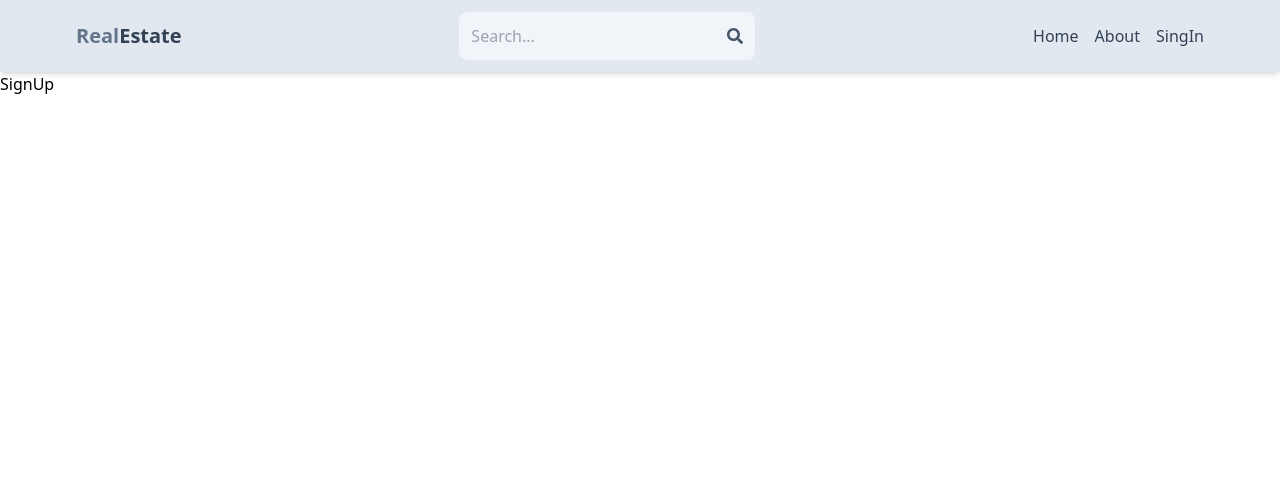
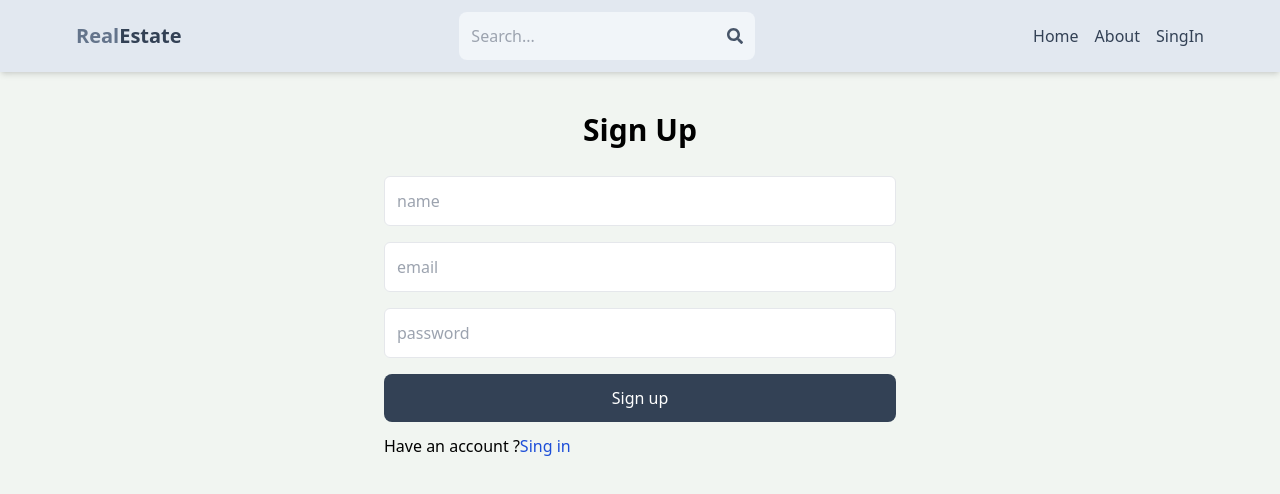
Before and after one commit to Shiv10102002/MERN_ESTATE_APP, a React (Vite) app in the folder client/: page /sign-up in a window 1280 px wide. Shown: the top 494 px of the page. Built offline with nearby package versions, Linux system fonts and the light colour scheme.

Commit message:
compleate signup page ui and functionality

```diff
--- a/client/src/index.css
+++ b/client/src/index.css
@@ -1,3 +1,7 @@
 @tailwind base;
 @tailwind components;
 @tailwind utilities;
+
+body {
+  background-color: rgb(241, 245, 241);
+}
--- a/client/src/pages/SignUp.jsx
+++ b/client/src/pages/SignUp.jsx
@@ -1,9 +1,87 @@
-import React from 'react'
+import React, { useState } from "react";
+import { Link, useNavigate } from "react-router-dom";
+function SignUp() {
+  const [formData, setFormData] = useState({});
+  const [error, setError] = useState(null);
+  const [loading, setLoading] = useState(false);
+  const navigate = useNavigate();
+  const handleChange = (e) => {
+    setFormData({
+      ...formData,
+      [e.target.id]: e.target.value,
+    });
+  };
+  console.log(formData);
 
-function SignUp() {
+  const handleSubmit = async (e) => {
+    e.preventDefault();
+    try {
+      setLoading(true);
+      const res = await fetch("api/v1/auth/signup", {
+        method: "POST",
+        headers: {
+          "Content-Type": "application/json",
+        },
+        body: JSON.stringify(formData),
+      });
+      const data = await res.json();
+      if (data.success === false) {
+        setLoading(false);
+        setError(data.message);
+
+        return;
+      }
+      setLoading(false);
+      setError(null);
+      console.log(data);
+      setFormData({});
+      navigate("/sign-in");
+    } catch (error) {
+      setLoading(false);
+      setError(error.message);
+    }
+  };
   return (
-    <div>SignUp</div>
-  )
+    <div className="py-3 max-w-lg mx-3 sm:mx-auto">
+      <h1 className="text-3xl text-center font-semibold my-7">Sign Up</h1>
+      <form onSubmit={handleSubmit} className="flex flex-col gap-4 ">
+        <input
+          type="text"
+          placeholder="name"
+          className="outline-none border rounded-md p-3 "
+          id="username"
+          onChange={handleChange}
+        />
+        <input
+          type="email"
+          placeholder="email"
+          className="outline-none border rounded-md p-3"
+          id="email"
+          onChange={handleChange}
+        />
+        <input
+          type="password"
+          placeholder="password"
+          className="outline-none border rounded-md p-3"
+          id="password"
+          onChange={handleChange}
+        />
+        <button
+          disabled={loading}
+          className="bg-slate-700 text-white p-3 rounded-lg hover:opacity-95"
+        >
+          {loading ? "Loading..." : "Sign up"}
+        </button>
+      </form>
+      <div className="flex py-3">
+        <p> Have an account ? </p>
+        <Link to={"/sing-in"}>
+          <span className="text-blue-700">Sing in</span>
+        </Link>
+      </div>
+      <div>{error && <p className="text-red-500 mt-5">{error}</p>}</div>
+    </div>
+  );
 }
 
-export default SignUp
+export default SignUp;
--- a/client/vite.config.js
+++ b/client/vite.config.js
@@ -3,5 +3,13 @@
 
 // https://vitejs.dev/config/
 export default defineConfig({
+  server: {
+    proxy: {
+      "/api": {
+        target: "http://localhost:3000",
+        secure:false,
+      },
+    },
+  },
   plugins: [react()],
-})
+});
```
